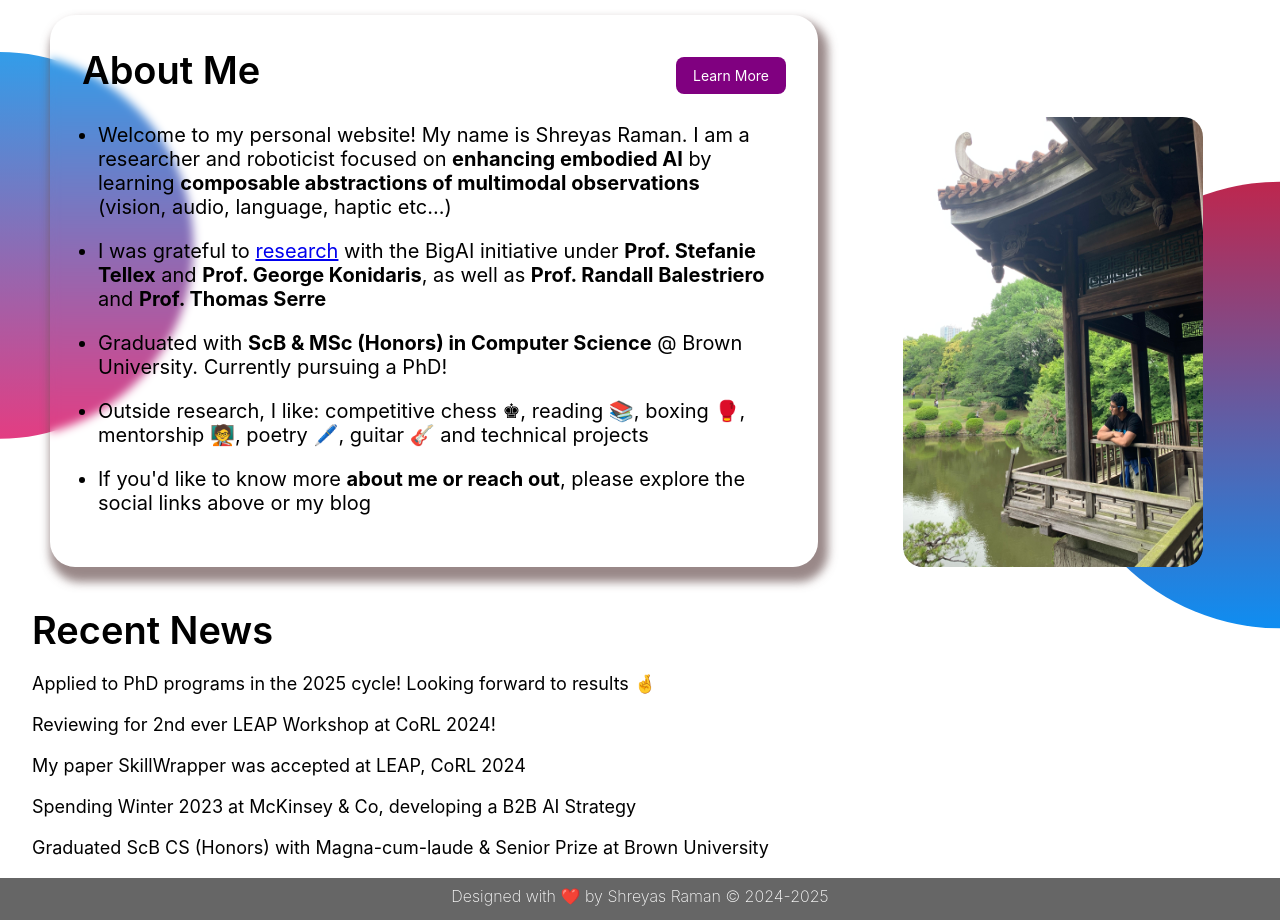
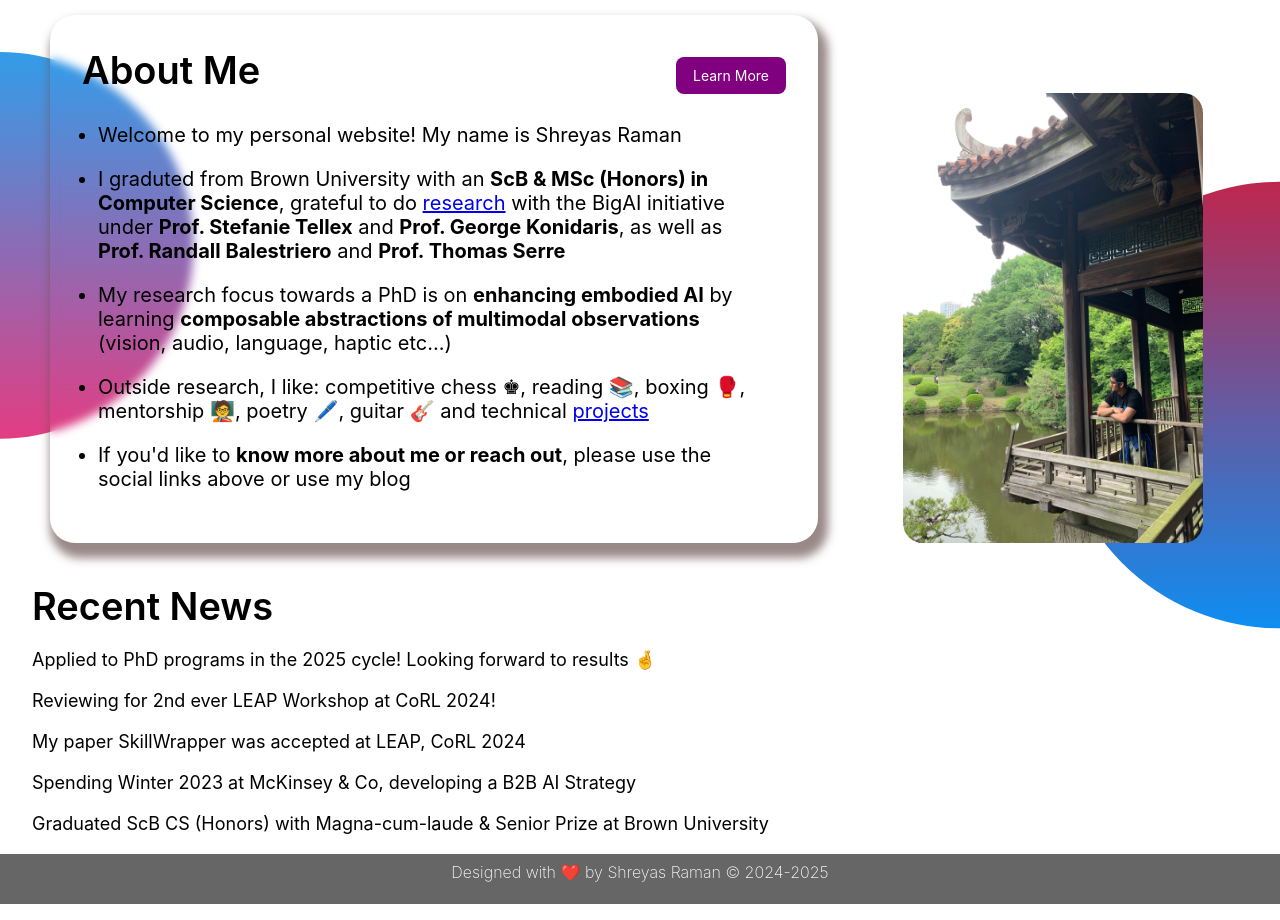
Before and after one commit to ShreyasRaman-01/ShreyasRaman, a React (Create React App) app: page / in a window 1280 px wide. Shown: the part 840-1760 px from the top of the page. Built offline with nearby package versions, Linux system fonts and the light colour scheme.

Commit message:
updated photo on about card

```diff
--- a/src/components/About_Me/About_Card.css
+++ b/src/components/About_Me/About_Card.css
@@ -69,6 +69,9 @@
 .about-card-content {
   font-size: 20px;
   padding: 0 1.6rem;
+}
+.about-card-content {
+  list-style-type: none;
 }
 
 .about-card-content li {
--- a/src/components/About_Me/About_Card.tsx
+++ b/src/components/About_Me/About_Card.tsx
@@ -26,23 +26,24 @@ class AboutCard extends Component {
     <ul>
       <li>
         {" "}
-        Welcome to my personal website! My name is Shreyas Raman. I am a researcher and roboticist focused on <b>enhancing embodied AI</b> by learning <b>composable abstractions of multimodal observations</b> (vision, audio, language, haptic etc...){" "}
+        Welcome to my personal website! My name is Shreyas Raman{" "}
       </li>
       <li>
         {" "}
-        I was grateful to <Link to="/research">research</Link> with the BigAI initiative under <b><a href="https://h2r.cs.brown.edu/people/" style={{color:"black", textDecoration:"none"}}>Prof. Stefanie Tellex</a></b> and <b><a href="https://cs.brown.edu/people/gdk/index.html" style={{color:"black", textDecoration:"none"}}>Prof. George Konidaris</a></b>, as well as <b><a href="https://randallbalestriero.github.io/" style={{color:"black", textDecoration:"none"}}>Prof. Randall Balestriero</a></b> and <b><a href="https://serre-lab.clps.brown.edu/person/thomas-serre/" style={{color:"black", textDecoration:"none"}}>Prof. Thomas Serre</a></b>
+        I graduted from Brown University with an <b>ScB & MSc (Honors) in Computer Science</b>, grateful to do <Link to="/research">research</Link> with the BigAI initiative under <b><a href="https://h2r.cs.brown.edu/people/" style={{color:"black", textDecoration:"none"}}>Prof. Stefanie Tellex</a></b> and <b><a href="https://cs.brown.edu/people/gdk/index.html" style={{color:"black", textDecoration:"none"}}>Prof. George Konidaris</a></b>, as well as <b><a href="https://randallbalestriero.github.io/" style={{color:"black", textDecoration:"none"}}>Prof. Randall Balestriero</a></b> and <b><a href="https://serre-lab.clps.brown.edu/person/thomas-serre/" style={{color:"black", textDecoration:"none"}}>Prof. Thomas Serre</a></b>
+        {" "}
       </li>
       <li>
         {" "}
-        Graduated with <b>ScB & MSc (Honors) in Computer Science</b> @ Brown University. Currently pursuing a PhD! {" "}
+        My research focus towards a PhD is on <b>enhancing embodied AI</b> by learning <b>composable abstractions of multimodal observations</b> (vision, audio, language, haptic etc...)
       </li>
       <li>
         {" "}
-        Outside research, I like: competitive <a href="https://chess.com/member/shreyasraman" style={{color:"black", textDecoration:"none"}}>chess ♚</a>, <a href="https://www.goodreads.com/user/show/185687235-shreyas-raman" style={{color:"black", textDecoration:"none"}}>reading 📚</a>, boxing 🥊, mentorship 🧑‍🏫, <a href="https://medium.com/@shreyas_sundara_raman" style={{color:"black", textDecoration:"none"}}>poetry</a> 🖊️, guitar 🎸 and technical projects {" "}
+        Outside research, I like: competitive <a href="https://chess.com/member/shreyasraman" style={{color:"black", textDecoration:"none"}}>chess ♚</a>, <a href="https://www.goodreads.com/user/show/185687235-shreyas-raman" style={{color:"black", textDecoration:"none"}}>reading 📚</a>, boxing 🥊, mentorship 🧑‍🏫, <a href="https://medium.com/@shreyas_sundara_raman" style={{color:"black", textDecoration:"none"}}>poetry</a> 🖊️, guitar 🎸 and technical <Link to="/projects">projects</Link>{" "}
       </li>
       <li>
         {" "}
-        If you'd like to know more <b>about me or reach out</b>, please explore the social links above or my <a href="https://medium.com/@shreyas_sundara_raman" style={{color:"black", textDecoration:"none"}}>blog</a>{" "}
+        If you'd like to <b>know more about me or reach out</b>, please use the social links above or use my <a href="https://medium.com/@shreyas_sundara_raman" style={{color:"black", textDecoration:"none"}}>blog</a>{" "}
       </li>
     </ul>
   );
```
